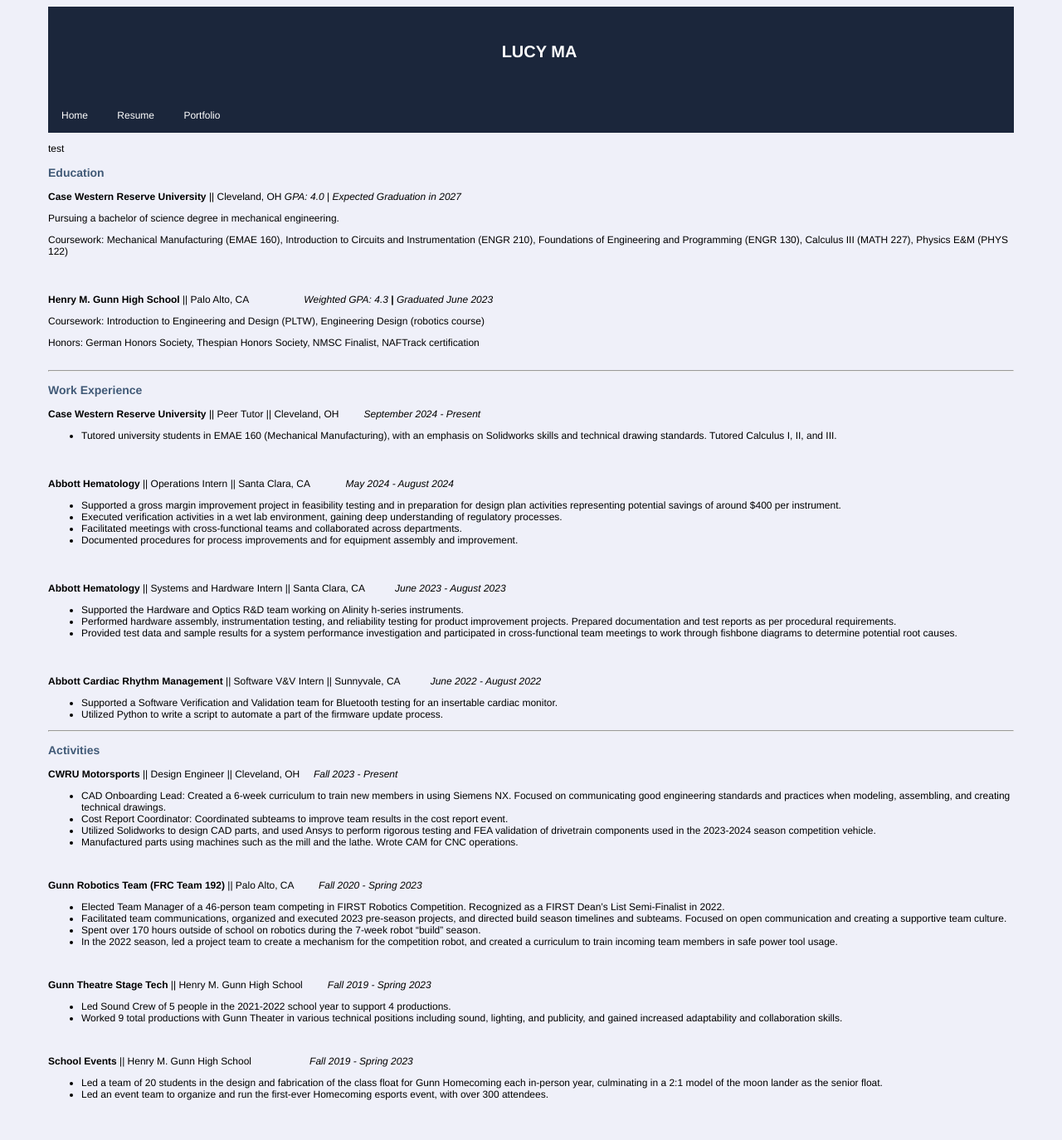
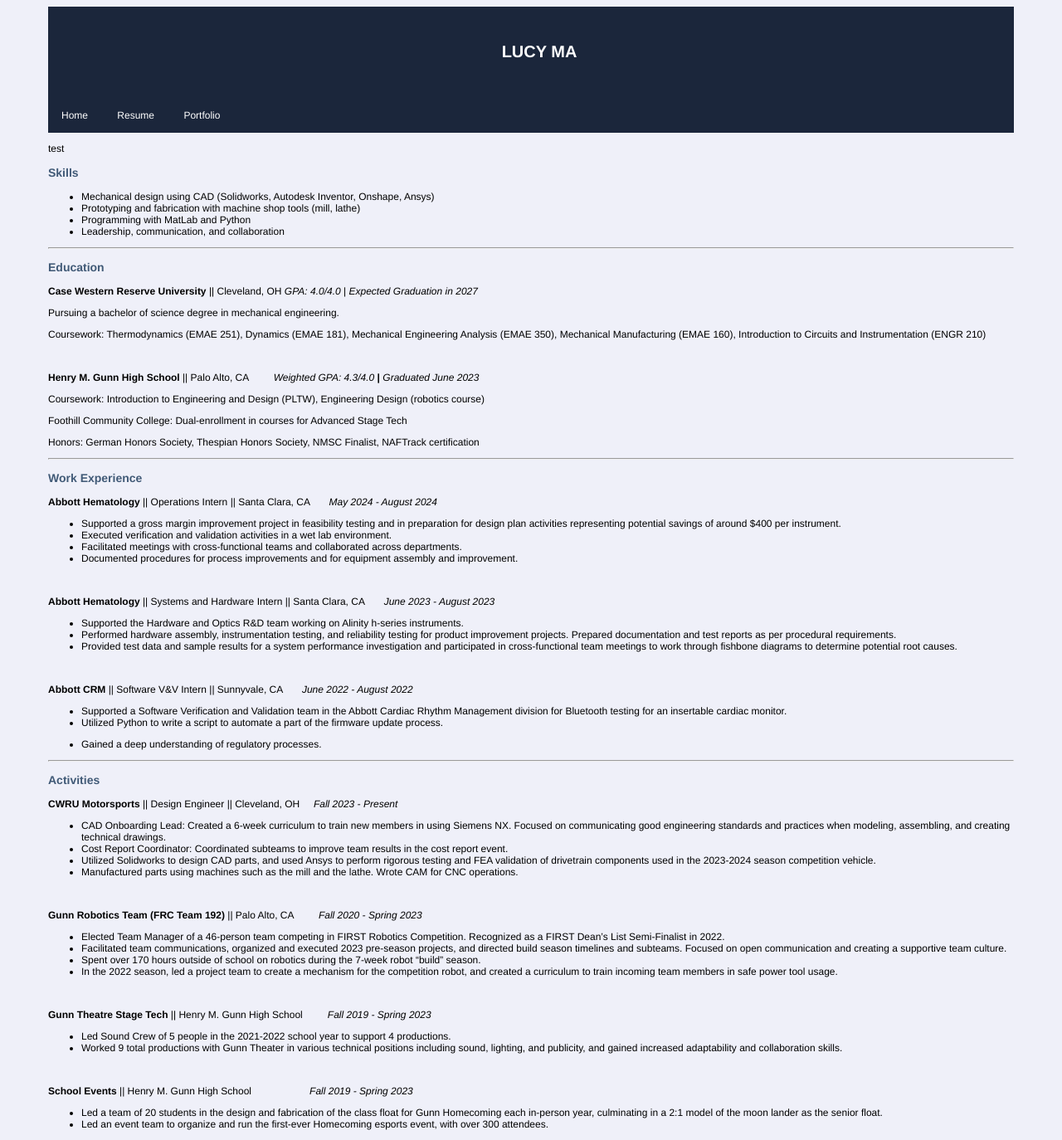
Before and after one commit to lucyttma/lucyttma.github.io, a Jekyll site: the page built from static/resume.html, in a window 1280 px wide. Shown: the whole page at 83% size. Built offline with Jekyll 4.4.1, drawn with Linux system fonts in a browser that asks for light colours; before the commit the page ends 1338 px from its top, so only the background shows below that.

Commit message:
Update resume.html

```diff
--- a/static/resume.html
+++ b/static/resume.html
@@ -2,40 +2,47 @@
 layout: resume
 title: Resume
 ---
+<h3><b>Skills&nbsp;</b></h3>
+<ul>
+<li style="font-weight: 400;" aria-level="1"><span style="font-weight: 400;">Mechanical design using CAD (Solidworks, Autodesk Inventor, Onshape, Ansys)</span></li>
+<li style="font-weight: 400;" aria-level="1"><span style="font-weight: 400;">Prototyping and fabrication with machine shop tools (mill, lathe)</span></li>
+<li style="font-weight: 400;" aria-level="1"><span style="font-weight: 400;">Programming with MatLab and Python</span></li>
+<li style="font-weight: 400;" aria-level="1"><span style="font-weight: 400;">Leadership, communication, and collaboration</span></li>
+</ul>
+<hr />
 <h3><b>Education&nbsp;</b></h3>
-<p><b>Case Western Reserve University </b><span style="font-weight: 400;">|| Cleveland, OH</span> <em><span style="font-weight: 400;">GPA: 4.0</span></em><span style="font-weight: 400;"> |</span> <em><span style="font-weight: 400;">Expected Graduation in 2027</span></em></p>
+<p><b>Case Western Reserve University </b><span style="font-weight: 400;">|| Cleveland, OH</span> <em><span style="font-weight: 400;">GPA: 4.0/4.0</span></em><span style="font-weight: 400;"> |</span> <em><span style="font-weight: 400;">Expected Graduation in 2027</span></em></p>
 <p><span style="font-weight: 400;">Pursuing a bachelor of science degree in mechanical engineering.&nbsp;</span></p>
-<p><span style="font-weight: 400;">Coursework:</span><span style="font-weight: 400;"> Mechanical Manufacturing (EMAE 160), Introduction to Circuits and Instrumentation (ENGR 210), Foundations of Engineering and Programming (ENGR 130), Calculus III (MATH 227), Physics E&amp;M (PHYS 122)</span></p>
-<h3><b>&nbsp;</b></h3>
-<p><b>Henry M. Gunn High School </b><span style="font-weight: 400;">|| Palo Alto, CA</span> <b> &nbsp; &nbsp; </b> <b>&nbsp; &nbsp; &nbsp; </b> <b>&nbsp; &nbsp; &nbsp; </b><b><em>&nbsp;&nbsp;&nbsp;</em></b><em><span style="font-weight: 400;">Weighted GPA: 4.3</span></em><b> | </b><em><span style="font-weight: 400;">Graduated June 2023</span></em></p>
+<p><span style="font-weight: 400;">Coursework:</span><span style="font-weight: 400;"> Thermodynamics (EMAE 251), Dynamics (EMAE 181), Mechanical Engineering Analysis (EMAE 350), Mechanical Manufacturing (EMAE 160), Introduction to Circuits and Instrumentation (ENGR 210)</span></p>
+<p>&nbsp;</p>
+<p><b>Henry M. Gunn High School </b><span style="font-weight: 400;">|| Palo Alto, CA</span> <b>&nbsp; &nbsp; &nbsp; &nbsp; </b><em><span style="font-weight: 400;">Weighted GPA: 4.3/4.0</span></em><b> | </b><em><span style="font-weight: 400;">Graduated June 2023</span></em></p>
 <p><span style="font-weight: 400;">Coursework:</span><span style="font-weight: 400;"> Introduction to Engineering and Design (PLTW), Engineering Design (robotics course)</span></p>
-<p><span style="font-weight: 400;">Honors:</span><span style="font-weight: 400;"> German Honors Society, Thespian Honors Society, NMSC Finalist, NAFTrack certification<br /><br /></span></p>
+<p><span style="font-weight: 400;">Foothill Community College:</span><span style="font-weight: 400;"> Dual-enrollment in courses for Advanced Stage Tech</span></p>
+<p><span style="font-weight: 400;">Honors:</span><span style="font-weight: 400;"> German Honors Society, Thespian Honors Society, NMSC Finalist, NAFTrack certification</span></p>
 <hr />
 <h3><b>Work Experience</b></h3>
-<p><b>Case Western Reserve University </b><span style="font-weight: 400;">|| Peer Tutor || Cleveland, OH</span> <span style="font-weight: 400;"> &nbsp; &nbsp; &nbsp; &nbsp; </span><em><span style="font-weight: 400;">September 2024 - Present</span></em></p>
-<ul>
-<li style="font-weight: 400;" aria-level="1"><span style="font-weight: 400;">Tutored university students in EMAE 160 (Mechanical Manufacturing), with an emphasis on Solidworks skills and technical drawing standards. Tutored Calculus I, II, and III.&nbsp;</span></li>
-</ul>
-<h3><b>&nbsp;</b></h3>
-<p><b>Abbott Hematology</b><span style="font-weight: 400;"> || Operations Intern || Santa Clara, CA</span> <span style="font-weight: 400;">&nbsp; &nbsp; &nbsp; &nbsp; &nbsp; &nbsp; </span><em><span style="font-weight: 400;">May 2024 - August 2024</span></em></p>
+<p><b>Abbott Hematology</b><span style="font-weight: 400;"> || Operations Intern || Santa Clara, CA</span> <span style="font-weight: 400;"> &nbsp; &nbsp; &nbsp; </span><em><span style="font-weight: 400;">May 2024 - August 2024</span></em></p>
 <ul>
 <li style="font-weight: 400;" aria-level="1"><span style="font-weight: 400;">Supported a gross margin improvement project in feasibility testing and in preparation for design plan activities representing potential savings of around $400 per instrument.&nbsp;</span></li>
-<li style="font-weight: 400;" aria-level="1"><span style="font-weight: 400;">Executed verification activities in a wet lab environment, gaining deep understanding of regulatory processes.</span></li>
+<li style="font-weight: 400;" aria-level="1"><span style="font-weight: 400;">Executed verification and validation activities in a wet lab environment.</span></li>
 <li style="font-weight: 400;" aria-level="1"><span style="font-weight: 400;">Facilitated meetings with cross-functional teams and collaborated across departments.</span></li>
 <li style="font-weight: 400;" aria-level="1"><span style="font-weight: 400;">Documented procedures for process improvements and for equipment assembly and improvement.</span></li>
 </ul>
-<h3><b>&nbsp;</b></h3>
-<p><b>Abbott Hematology</b><span style="font-weight: 400;"> || Systems and Hardware Intern || Santa Clara, CA</span> <span style="font-weight: 400;"> &nbsp; &nbsp; &nbsp; &nbsp; &nbsp; </span><em><span style="font-weight: 400;">June 2023 - August 2023</span></em></p>
+<p>&nbsp;</p>
+<p><b>Abbott Hematology</b><span style="font-weight: 400;"> || Systems and Hardware Intern || Santa Clara, CA</span> <span style="font-weight: 400;">&nbsp; &nbsp; &nbsp; </span><em><span style="font-weight: 400;">June 2023 - August 2023</span></em></p>
 <ul>
 <li style="font-weight: 400;" aria-level="1"><span style="font-weight: 400;">Supported the Hardware and Optics R&amp;D team working on Alinity h-series instruments.</span></li>
 <li style="font-weight: 400;" aria-level="1"><span style="font-weight: 400;">Performed hardware assembly, instrumentation testing, and reliability testing for product improvement projects. Prepared documentation and test reports as per procedural requirements.</span></li>
 <li style="font-weight: 400;" aria-level="1"><span style="font-weight: 400;">Provided test data and sample results for a system performance investigation and participated in cross-functional team meetings to work through fishbone diagrams to determine potential root causes.</span></li>
 </ul>
-<h3><b>&nbsp;</b></h3>
-<p><b>Abbott Cardiac Rhythm Management</b><span style="font-weight: 400;"> || Software V&amp;V Intern || Sunnyvale, CA</span> <span style="font-weight: 400;"> &nbsp; &nbsp; &nbsp; &nbsp; &nbsp; </span><em><span style="font-weight: 400;">June 2022 - August 2022</span></em></p>
+<p>&nbsp;</p>
+<p><b>Abbott CRM</b><span style="font-weight: 400;"> || Software V&amp;V Intern || Sunnyvale, CA</span> <span style="font-weight: 400;">&nbsp; &nbsp; &nbsp; </span><em><span style="font-weight: 400;">June 2022 - August 2022</span></em></p>
 <ul>
-<li style="font-weight: 400;" aria-level="1"><span style="font-weight: 400;">Supported a Software Verification and Validation team for Bluetooth testing for an insertable cardiac monitor. </span></li>
-<li style="font-weight: 400;" aria-level="1"><b><span style="font-weight: 400;">Utilized Python to write a script to automate a part of the firmware update process.</span> </b></li>
+<li style="font-weight: 400;" aria-level="1"><span style="font-weight: 400;">Supported a Software Verification and Validation team in the Abbott Cardiac Rhythm Management division for Bluetooth testing for an insertable cardiac monitor.</span></li>
+<li style="font-weight: 400;" aria-level="1"><span style="font-weight: 400;">Utilized Python to write a script to automate a part of the firmware update process.</span><b>&nbsp;</b></li>
+</ul>
+<ul>
+<li style="font-weight: 400;" aria-level="1"><span style="font-weight: 400;">Gained a deep understanding of regulatory processes.</span></li>
 </ul>
 <hr />
 <h3><b>Activities</b></h3>
```
